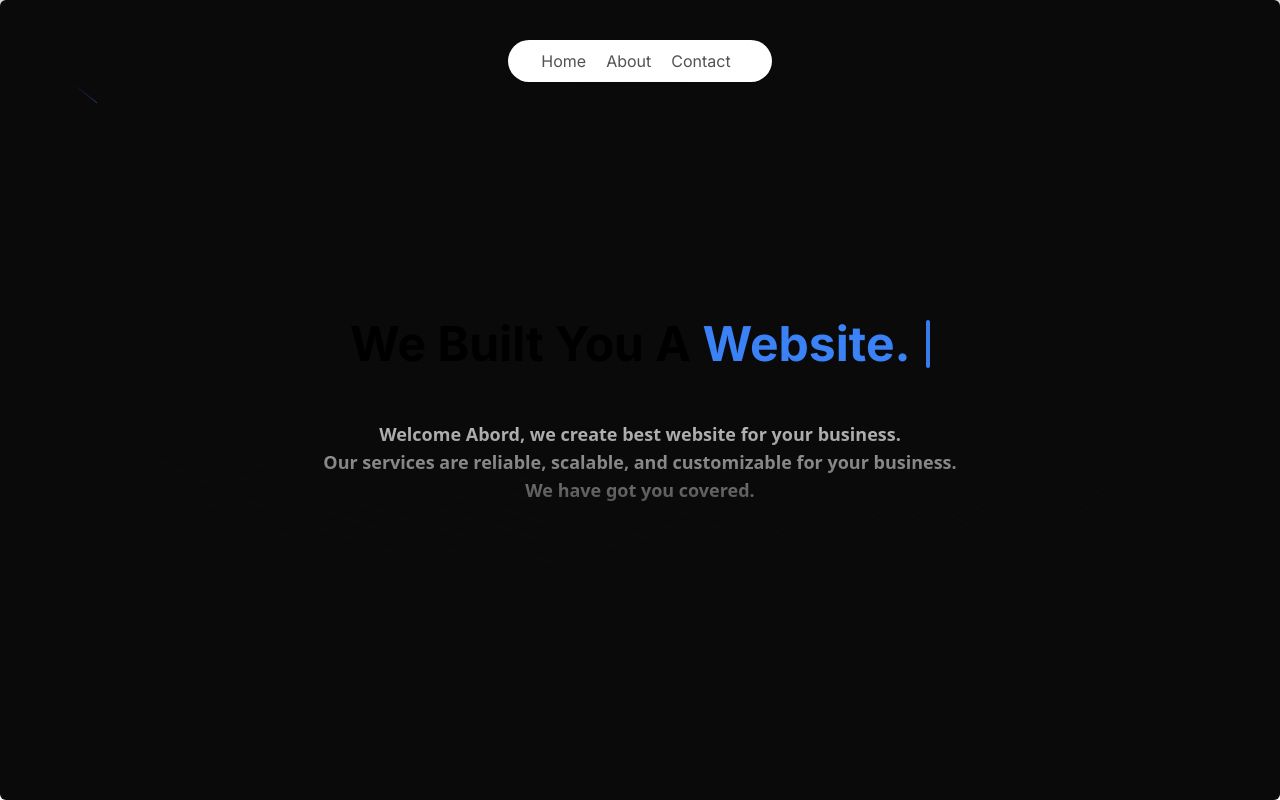
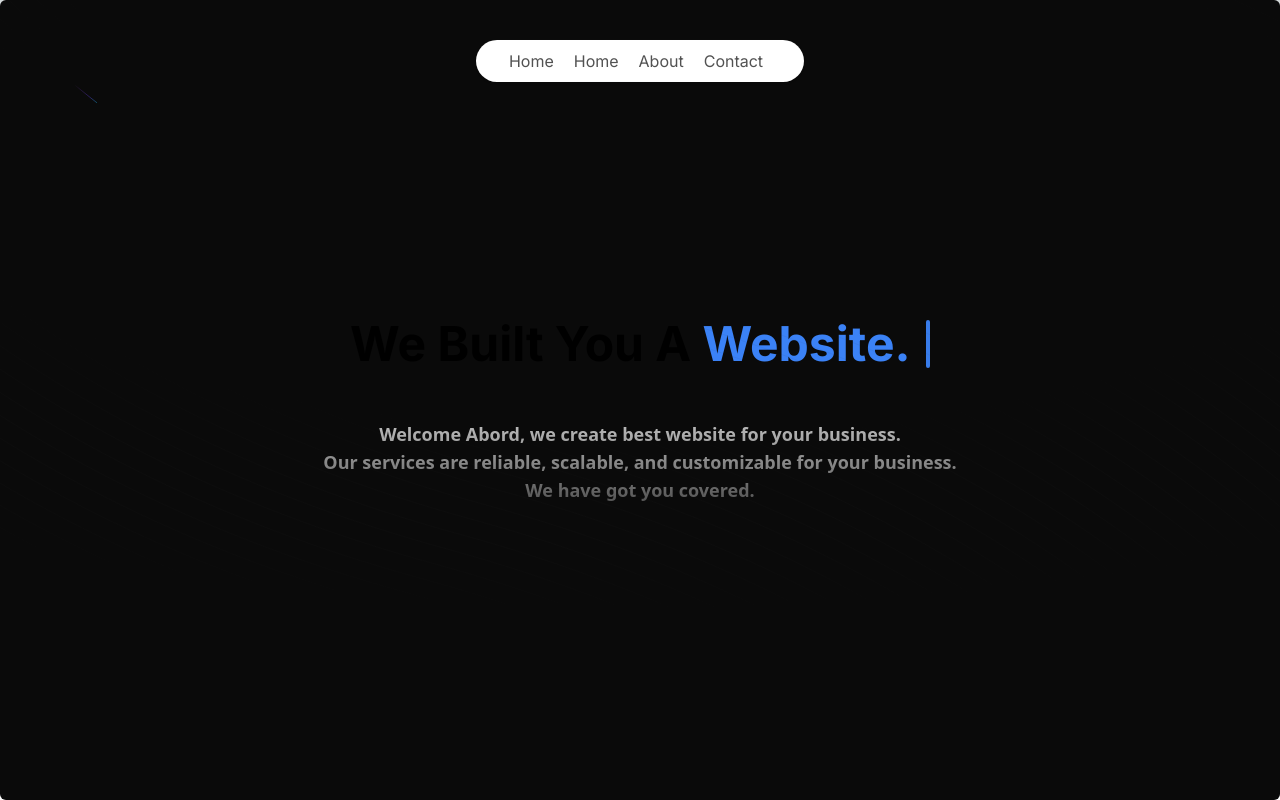
Before and after one commit to dhruv-gour07/next, a Next.js app: page / in a window 1280 px wide. Built offline with nearby package versions, Linux system fonts and the light colour scheme.

Commit message:
Update Navbar.tsx

```diff
--- a/src/components/Navbar.tsx
+++ b/src/components/Navbar.tsx
@@ -4,6 +4,11 @@ import { FloatingNav } from "../components/ui/floating-navbar";
 import { IconHome, IconMessage, IconUser } from "@tabler/icons-react";
 export default function FloatingNavDemo() {
   const navItems = [
+      {
+            name: "Home",
+            link: "/",
+            icon: <IconHome className="h-4 w-4 text-neutral-500 dark:text-white" />,
+          },
     {
       name: "About",
       link: "/about",
```
